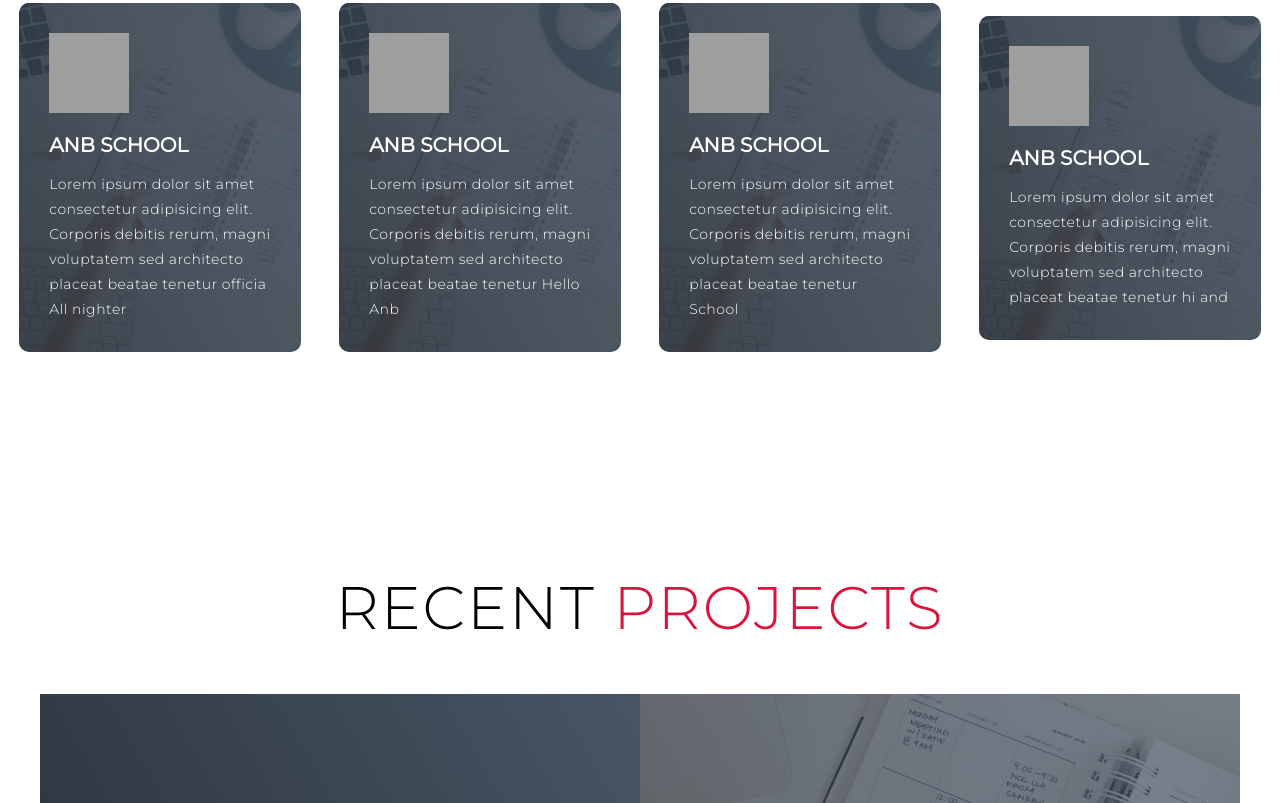
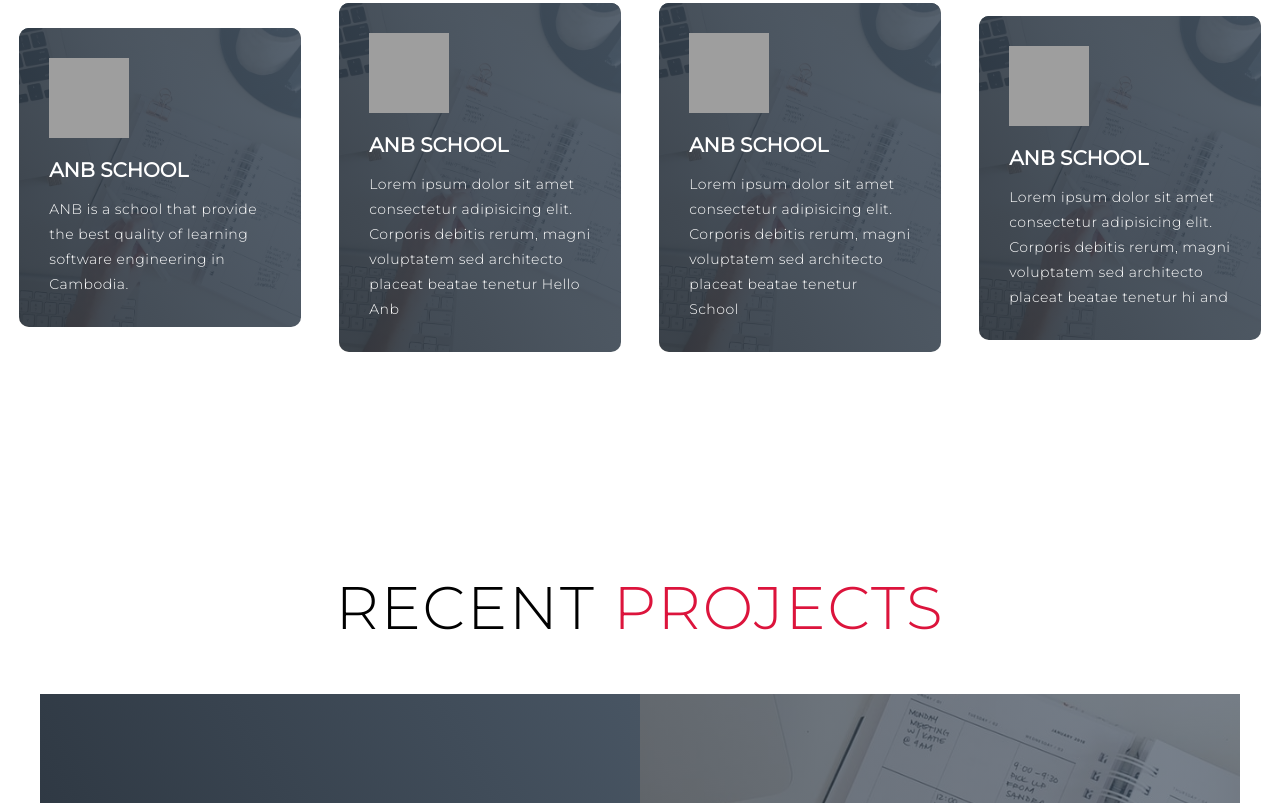
Before and after one commit to AllNighter-Git/anb-assesement, a plain HTML site: page index.html in a window 1280 px wide. Shown: the part 1149-1952 px from the top of the page. Drawn offline with Linux system fonts and the light colour scheme; grey boxes are pictures that could not be loaded.

Commit message:
feature(issue1.1): change web design description to ANB service

```diff
--- a/index.html
+++ b/index.html
@@ -62,8 +62,7 @@
         <div class="service-item">
           <div class="icon"><img src="https://img.icons8.com/bubbles/100/000000/services.png" /></div>
           <h2>ANB school</h2>
-          <p>Lorem ipsum dolor sit amet consectetur adipisicing elit. Corporis debitis rerum, magni voluptatem sed
-            architecto placeat beatae tenetur officia All nighter</p>
+          <p>ANB is a school that provide the best quality of learning software engineering in Cambodia.</p>
         </div>
         <div class="service-item">
           <div class="icon"><img src="https://img.icons8.com/bubbles/100/000000/services.png" /></div>
```
